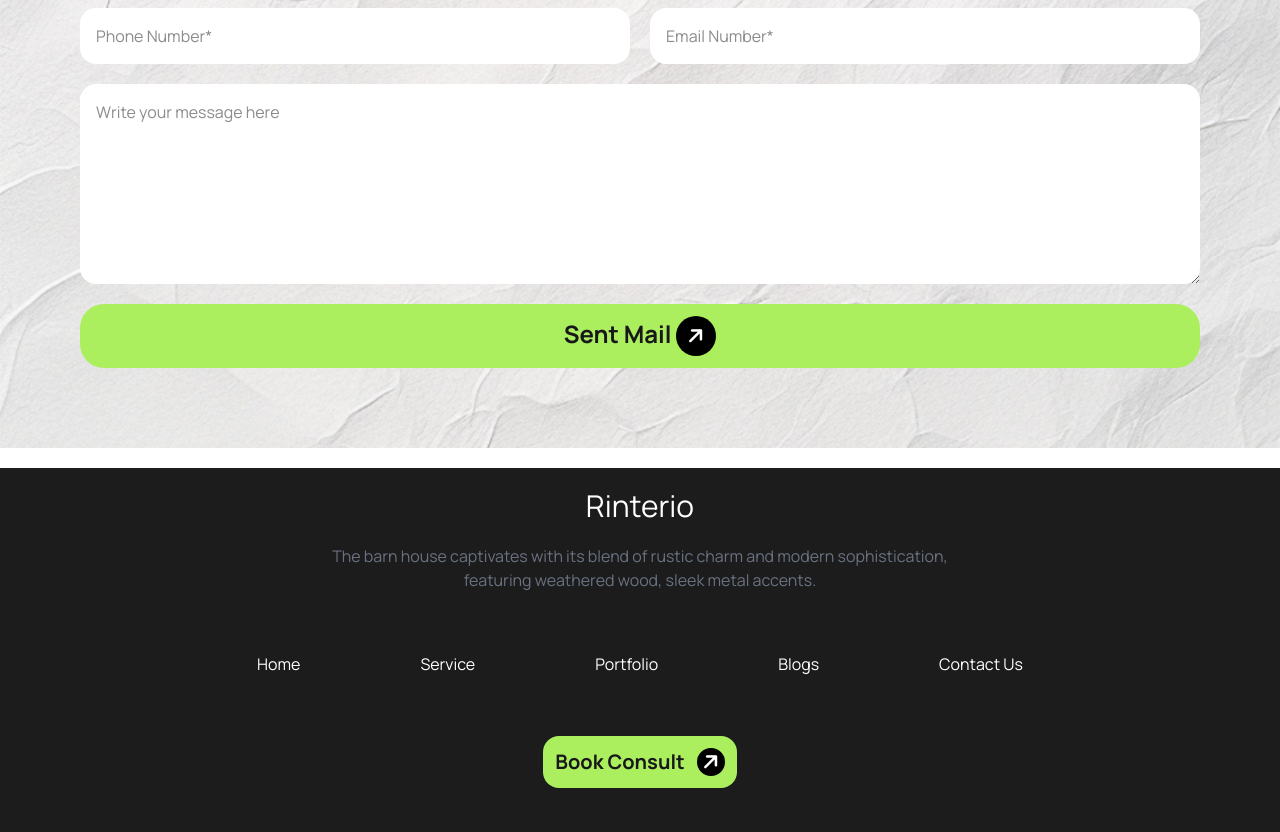
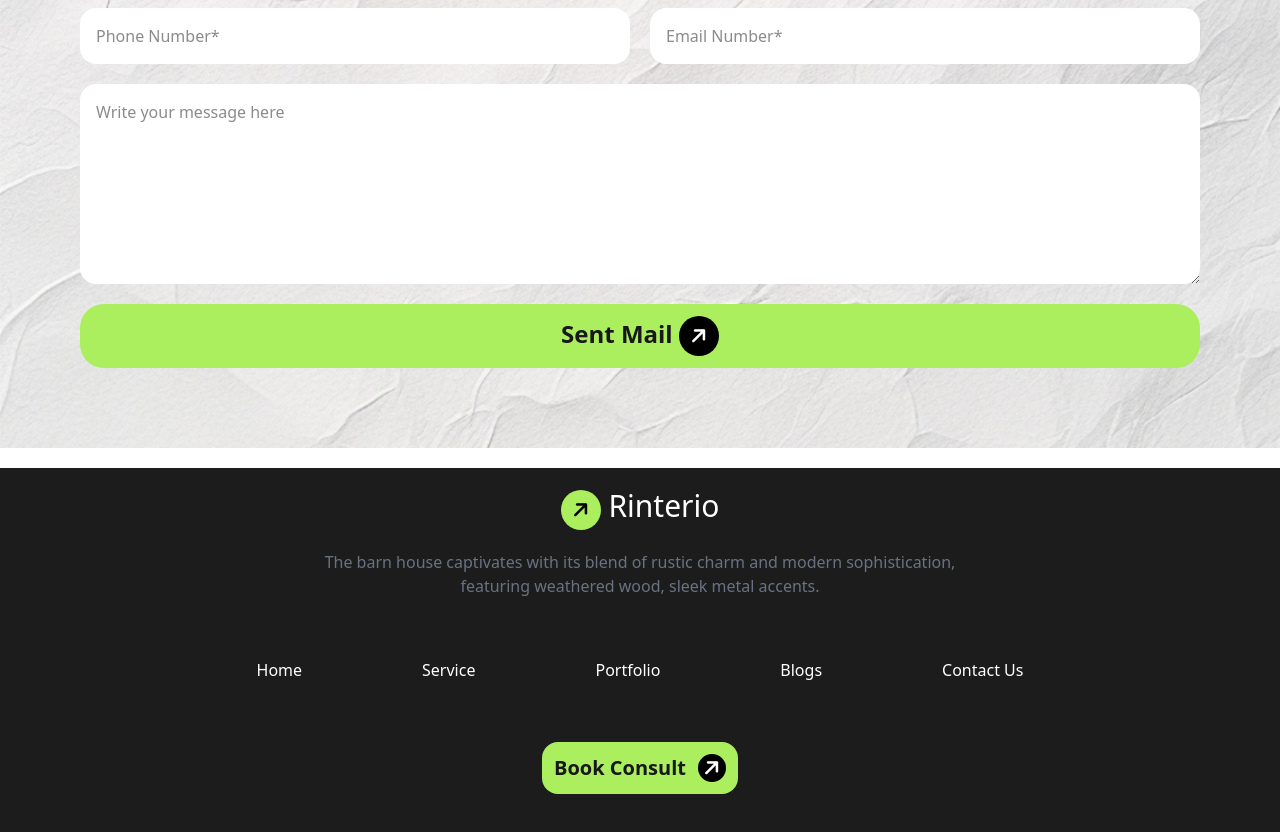
Before and after one commit to jobaerjubu/Commercial-Project-Website, a website: page index.html in a window 1280 px wide. Shown: the part 4506-5338 px from the top of the page. Drawn offline with nearby package versions, Linux system fonts and the light colour scheme.

Commit message:
added a fixt that was no show image

```diff
--- a/index.html
+++ b/index.html
@@ -20,14 +20,6 @@
     <link rel="preconnect" href="https://fonts.gstatic.com" crossorigin>
     <link href="https://fonts.googleapis.com/css2?family=Manrope:wght@200..800&display=swap" rel="stylesheet">
 
-    <!-- style font -->
-    <style type="text/tailwindcss">
-        @theme  {
-      --color-clifford: #da373d;
-      --color-primary: #E76F51;
-      --color-primary-bg: rgba(231, 111, 81, 0.1);
-      --font-manrope:  "Manrope", sans-serif;
-    }
   </style>
 
 </head>
@@ -513,7 +505,7 @@
 
         <!-- Let’s Discuss Next Project section -->
 
-        <section class="bg-cover bg-center mb-5 " style="background-image: url('/assets/bg.jpg'); min-height: 500px;">
+        <section class="bg-cover bg-center mb-5 " style="background-image:url('./assets/bg.jpg'); min-height: 500px;">
             <div>
                 <!-- Header and Description -->
                 <div class=" text-center p-10 ">
@@ -562,9 +554,12 @@
         </section>
     </main>
 
-    <footer class="bg-[#1C1C1C] lg:h-100 h-150 ">
+    <footer class="bg-[#1C1C1C] lg:h-100 h-150 jj">
         <div>
-            <h2 class="text-white text-3xl text-center p-5">Rinterio</h2>
+            <h2 class="text-white text-3xl text-center p-5"><span
+                                class="bg-[#ABEF5F] text-black text-xl -rotate-45 rounded-full p-5 h-8 w-8 inline-flex items-center justify-center">
+                                <i class="fa-solid fa-arrow-right"></i>
+                            </span> Rinterio</h2>
             <p class="text-gray-500 text-center">The barn house captivates with its blend of rustic charm and modern
                 sophistication, <br> featuring weathered wood, sleek metal accents.</p>
         </div>
--- /dev/null
+++ b/tailwind.config.js
@@ -0,0 +1,13 @@
+module.exports = {
+    theme: {
+        extend: {
+            colors: {
+                'clifford': '#da373d',
+                'primary': '#E76F51',
+            },
+            fontFamily: {
+                manrope: ['Manrope', 'sans-serif'],
+            }
+        }
+    }
+}
```
